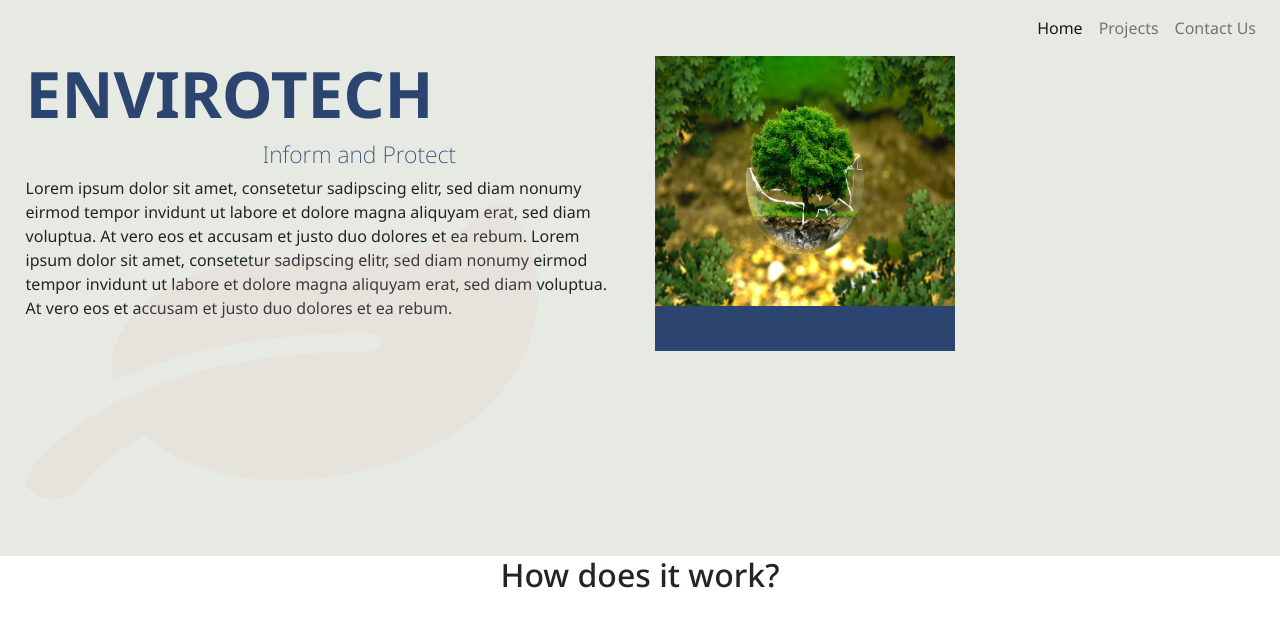
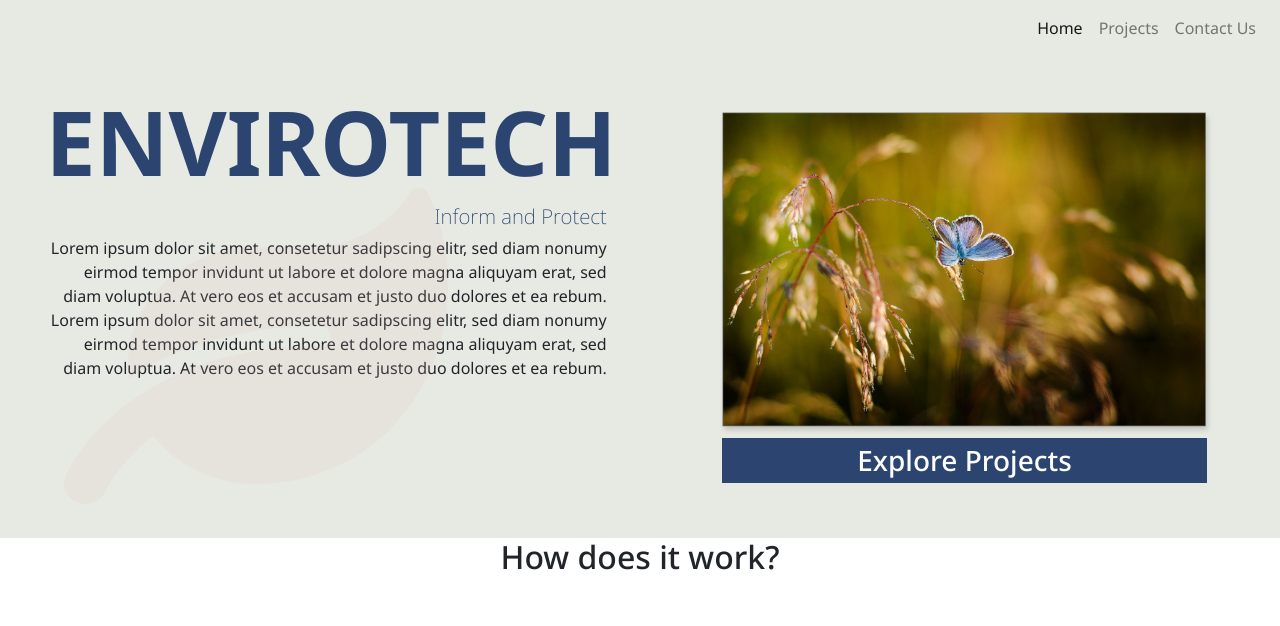
Before and after one commit to Code-Institute-Submissions/envirotech, a plain HTML site: page index.html in a window 1280 px wide. Drawn offline with nearby package versions, Linux system fonts and the light colour scheme.

Commit message:
image section progress

```diff
--- a/assets/css/style.css
+++ b/assets/css/style.css
@@ -28,10 +28,15 @@ Navy - #2B4570
     text-align: center;
 }
 
+.align-text-right {
+    text-align: right;
+}
+
 /*------------- Nav Bar */
 
 .navbar {
   background-color: #E7EAE3 !important;
+  padding-bottom: 40px;
 }
 
 .navbar-light .navbar-toggler-icon{
@@ -54,23 +59,29 @@ background-image: url("../images/menu.svg") !important;
 background-color: #E7EAE3;
 
 }
+.left-push{
+    padding-left: 10%;
+}
 
-/*------- Hero Section - Text Section */
+.left-push-small{
+    padding-left: 5%;
+}
+
+.right-push {
+    padding-right: 3%;
+}
+
 .hero-section {
-    height: 500px;
+    height: 450px;
     background-color: #E7EAE3;
 }
 
-.left-push{
-    padding-left: 2%;
-}
-
-
+/*------- Hero Section - Text Section */
 .main-text {
     color: #2B4570;
     font-family: 'Noto Sans', sans-serif;
     font-weight: 700;
-    font-size: 5vw;
+    font-size: 7vw;
 
 
 }
@@ -79,32 +90,40 @@ background-color: #E7EAE3;
     color: #2B4570;
     font-family: 'Noto Sans', sans-serif;
     font-weight: 200;
-    font-size: 1.8vw;
-    padding-left: 18.5vw;
+    font-size: 1.6vw;
+
 
 }
 
 
 
-
 #earth-image {
-    height: 250px;
-    width: 300px;
+    height: 350px;
+    width: 500px;
+    padding-top: 20px;
 }
 
 .explore-button {
-    width: 300px;
+    width: 485px;
     height: 45px;
     background-color: #2B4570;
     border: 0;
+    margin-left: 6px;
+}
 
+#explore-text {
+    color: #fff;
+    text-align: center;
+    vertical-align: middle;
+    line-height: 45px;
 }
 
 #leaf-bg {
-    height: 100%;
-    width: 80%;
+    height: 80%;
+    width: 60%;
     position: absolute;
-    top: 50%;
+    top: 100px;
+    left: 10%;
 
 }
 
@@ -113,6 +132,10 @@ background-color: #E7EAE3;
 
 .main-text {
 font-size: 6vw;
+}
+
+.sub-text {
+    font-size: 2.4vw;
 }
 
 }
@@ -124,6 +147,10 @@ font-size: 6vw;
 font-size: 7vw;
 }
 
+.sub-text {
+    font-size: 3.4vw;
+}
+
 }
 
 @media only screen and (max-width: 767.98px) {
--- a/index.html
+++ b/index.html
@@ -73,14 +73,12 @@
 			<div class="row">
 				<!--Text section-->
 
-				<div class="col-md-6 top-background left-push">
-                <img src="assets/images/leaf-bg.png" alt="leaf" id="leaf-bg">
-					<div>
+				<div class="col-md-6 top-background">
+					<img src="assets/images/leaf-bg.png" alt="leaf" id="leaf-bg">
+					<div class="align-text-right right-push left-push-small">
 						<h1 class="main-text uppercase">Envirotech</h1>
-					</div>
-					<div>
 						<h4 class="sub-text">Inform and Protect</h4>
-					</div>
+
 					<div class="about-text">
 						<p>
 							Lorem ipsum dolor sit amet, consetetur sadipscing elitr, sed diam nonumy eirmod tempor
@@ -89,7 +87,7 @@
 							sed diam nonumy eirmod tempor invidunt ut labore et dolore magna aliquyam erat, sed diam
 							voluptua. At vero eos et accusam et justo duo dolores et ea rebum. </p>
 					</div>
-
+                    </div>
 
 				</div>
 
@@ -97,8 +95,11 @@
 
 				<!--Image section-->
 				<div class="col-md-6 top-background image-section">
-					<img src="assets/images/earth1.jpg" id="earth-image" alt="earth image">
-					<div class="explore-button">
+					<div class="left-push">
+						<img src="assets/images/butterfly.png" id="earth-image" alt="earth image">
+						<div class="explore-button">
+                        <h3 id= "explore-text">Explore Projects</h3>
+						</div>
 					</div>
 				</div>
 
@@ -113,6 +114,7 @@
 	</section>
 	<!--How does it work-->
 	<section>
+
 		<h2 class="center">How does it work?</h2>
 
 
```
Also changed, not shown: assets/images/butterfly.png (added), assets/images/earth2.png (added), assets/images/earth3.png (added), assets/images/earth4.jpg (added), assets/images/earth6.png (added), assets/images/feet1.png (added).
